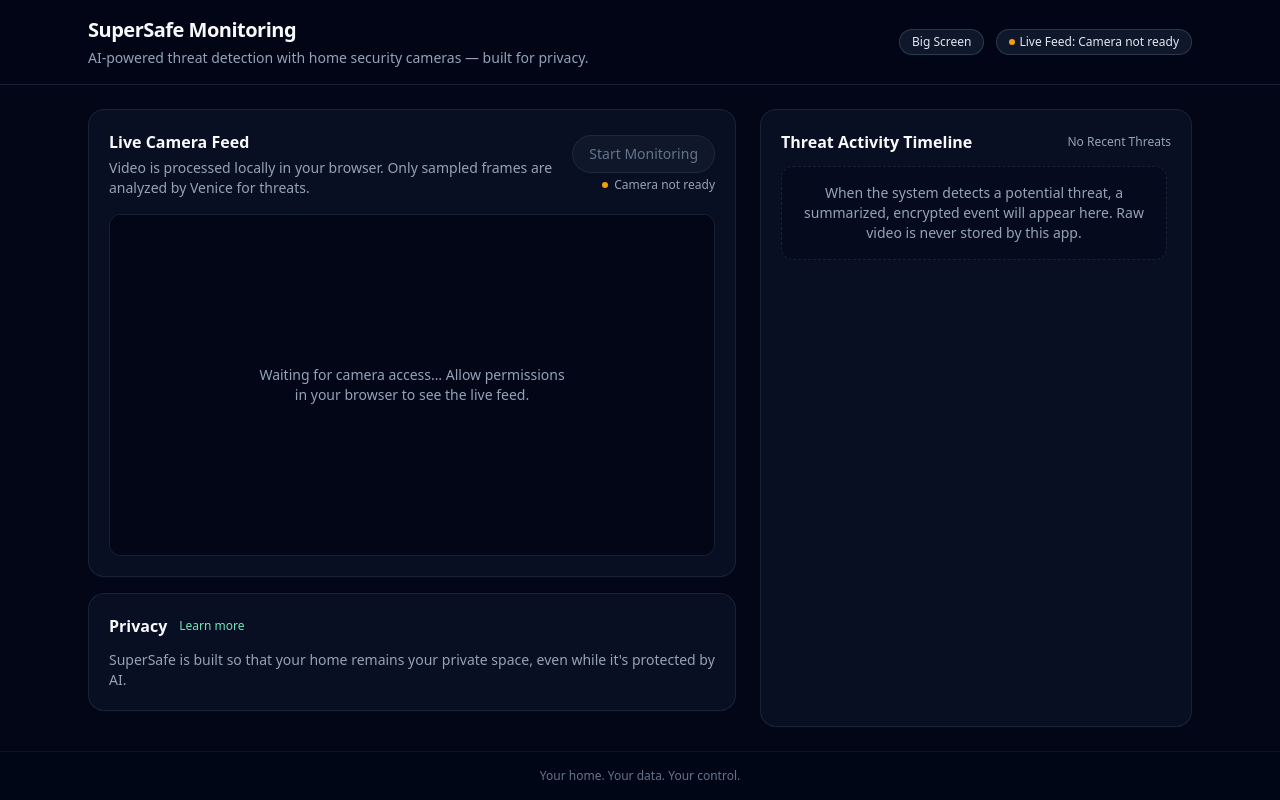
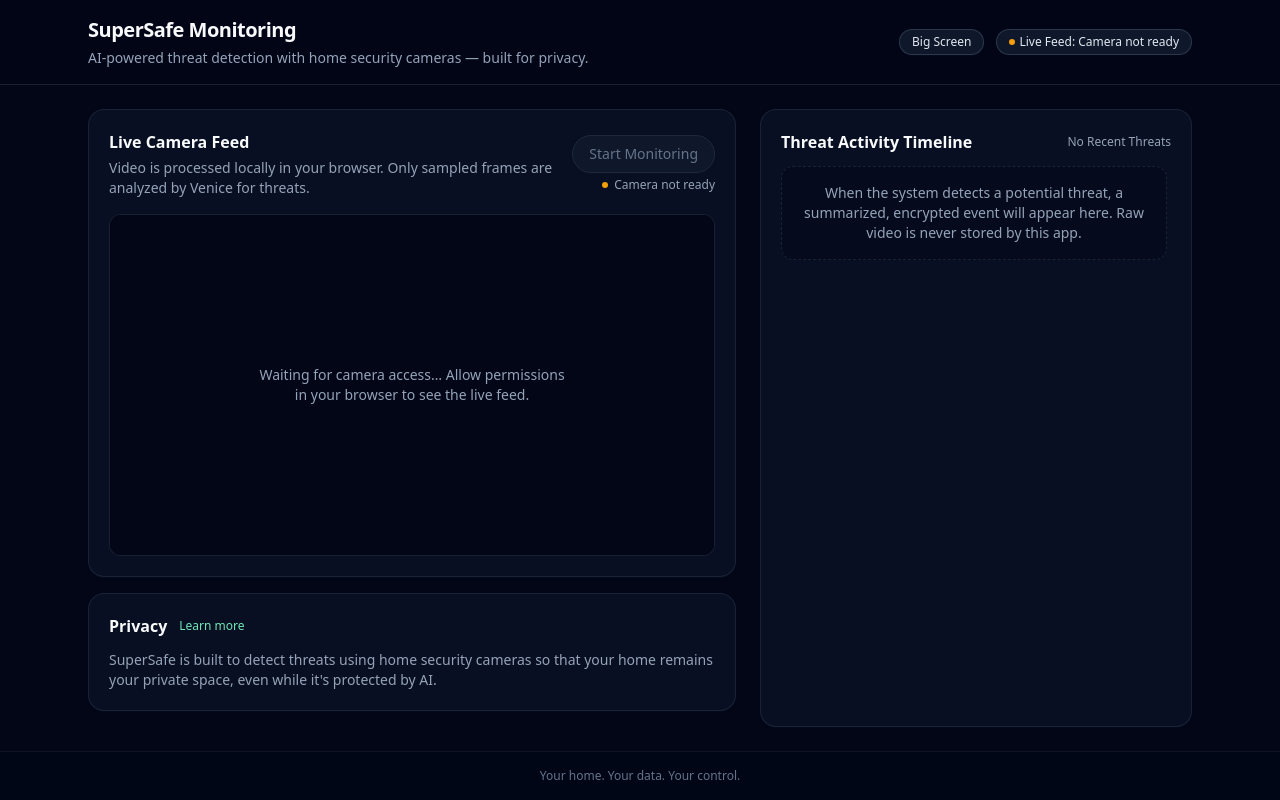
Before and after one commit to wongpiwat/supersafe-monitoring, a React (Vite) app: page / in a window 1280 px wide. Built offline with nearby package versions, Linux system fonts and the light colour scheme; no server answers.

Commit message:
fix: enhance description to the privacy section

```diff
--- a/src/App.tsx
+++ b/src/App.tsx
@@ -313,8 +313,9 @@ function App() {
                 </span>
               </div>
               <p className="mt-2 text-xs text-slate-400 sm:mt-3 sm:text-sm">
-                SuperSafe is built so that your home remains your private space,
-                even while it&apos;s protected by AI.
+                SuperSafe is built to detect threats using home security cameras
+                so that your home remains your private space, even while
+                it&apos;s protected by AI.
               </p>
             </button>
           )}
```
